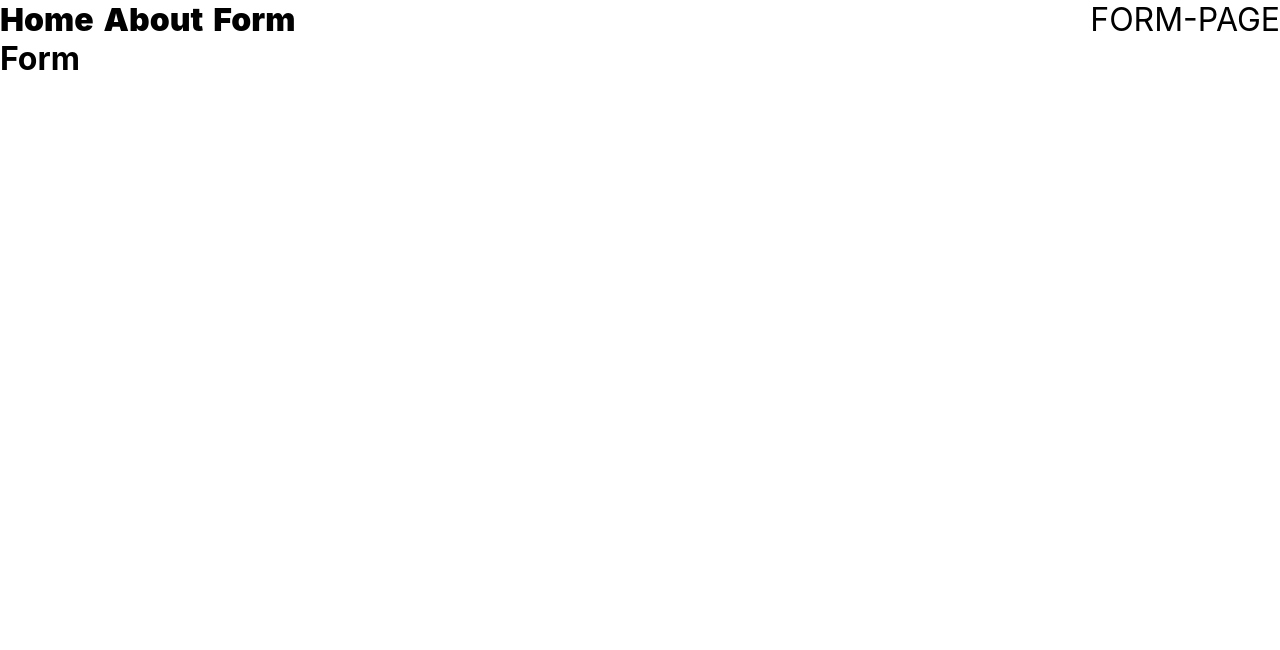
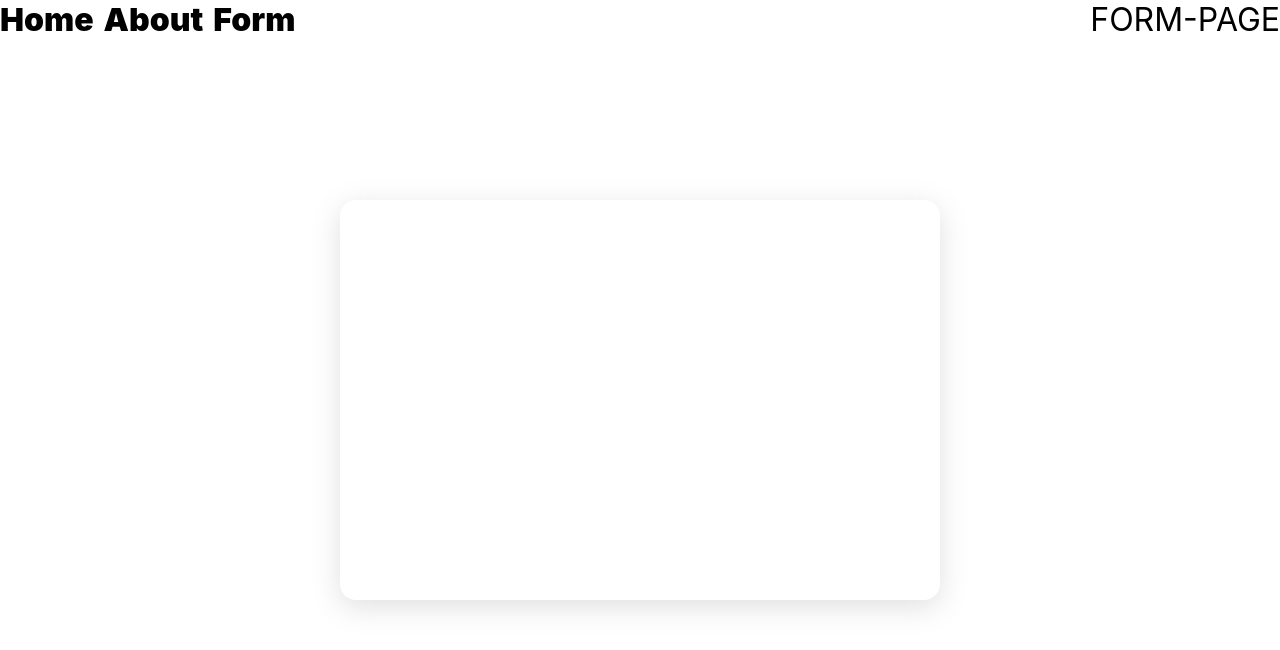
Before and after one commit to msultanovdev/rs-react-components, a React (Create React App) app in the folder my-components/: page /form-page in a window 1280 px wide. Shown: the top 650 px of the page. Built offline with nearby package versions, Linux system fonts and the light colour scheme.

Commit message:
feat: add form layouts

```diff
--- a/my-components/src/pages/FormPage/FormPage.css
+++ b/my-components/src/pages/FormPage/FormPage.css
@@ -0,0 +1,10 @@
+.form {
+  position: absolute;
+  left: 50%;
+  top: 50%;
+  transform: translate(-50%, -50%);
+  width: 600px;
+  height: 400px;
+  box-shadow: rgba(100, 100, 111, 0.2) 0px 7px 29px 0px;
+  border-radius: 16px;
+}
--- a/my-components/src/pages/FormPage/FormPage.tsx
+++ b/my-components/src/pages/FormPage/FormPage.tsx
@@ -4,8 +4,8 @@ import "./FormPage.css";
 class FormPage extends React.Component {
   render(): React.ReactNode {
     return (
-      <div>
-        <h1>Form</h1>
+      <div className="container">
+        <form action="" className="form"></form>
       </div>
     );
   }
```
